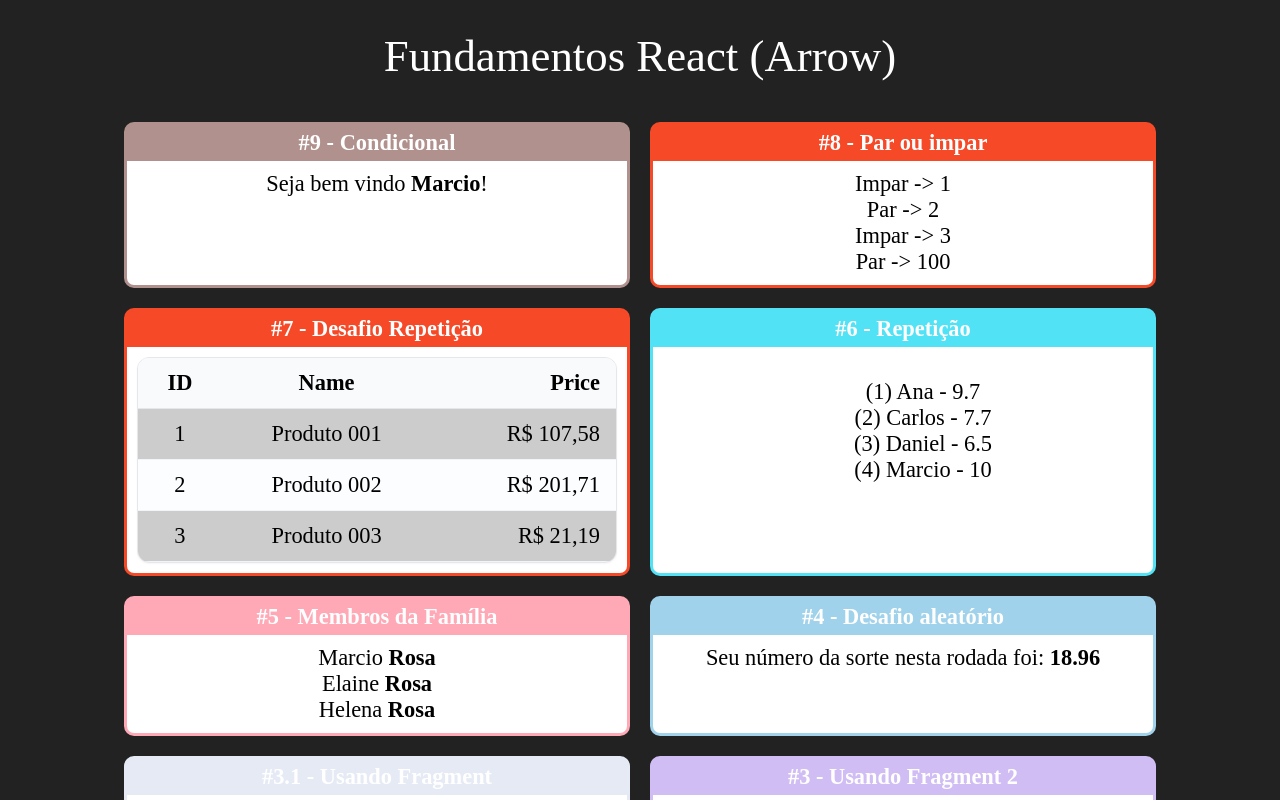
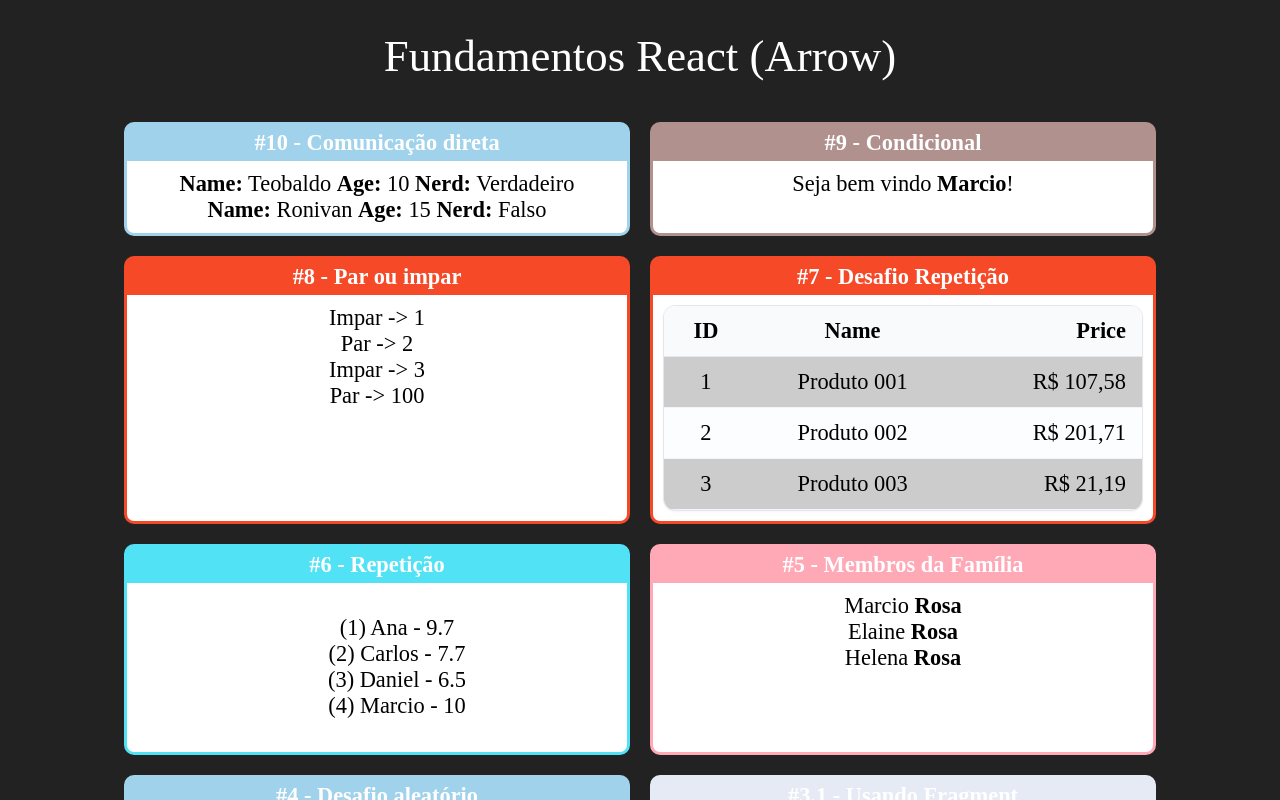
Before and after one commit to MarcioDeAlmeidaRosa/curso-react-redux, a React (Create React App) app in the folder fundamentos-react/: page / in a window 1280 px wide. Shown: the top 800 px of the page. Built offline with nearby package versions, Linux system fonts and the light colour scheme.

Commit message:
35. Comunicação Direta - comunicação simples onde o somente o pai passa informação para o filho

```diff
--- a/fundamentos-react/src/App.jsx
+++ b/fundamentos-react/src/App.jsx
@@ -13,12 +13,17 @@ import StudentList from "./components/repetition/StudentList";
 import ProductsTable from "./components/repetition/ProductsTable";
 import EvenOrOdd from "./components/conditional/EvenOrOdd";
 import UserInfo from "./components/conditional/UserInfo";
+import DirectFather from './components/communication/Direct/DirectFather';
 
 export default () => (
   <div className="App">
     <h1>Fundamentos React (Arrow)</h1>
 
     <div className="Cards">
+      <Cards title="#10 - Comunicação direta" color="#a0d2eb">
+        <DirectFather user={{ name: "Marcio" }} />
+      </Cards>
+
       <Cards title="#9 - Condicional" color="#B0918D">
         <UserInfo user={{ name: "Marcio" }} />
       </Cards>
--- /dev/null
+++ b/fundamentos-react/src/components/communication/Direct/DirectChildren.jsx
@@ -0,0 +1,21 @@
+import React from "react";
+
+export default (props) => {
+  const { name, age, nerd } = props;
+  return (
+    <div>
+      <span>
+        {" "}
+        <strong>Name:</strong> {name}
+      </span>
+      <span>
+        {" "}
+        <strong>Age:</strong> {age}{" "}
+      </span>
+      <span>
+        {" "}
+        <strong>Nerd:</strong> {nerd ? "Verdadeiro" : "Falso"}
+      </span>
+    </div>
+  );
+};
--- /dev/null
+++ b/fundamentos-react/src/components/communication/Direct/DirectFather.jsx
@@ -0,0 +1,12 @@
+import React from "react";
+
+import Children from "./DirectChildren";
+
+export default (props) => {
+  return (
+    <div>
+      <Children name="Teobaldo" age={10} nerd={true} />
+      <Children name="Ronivan" age={15} nerd={false} />
+    </div>
+  );
+};
```
